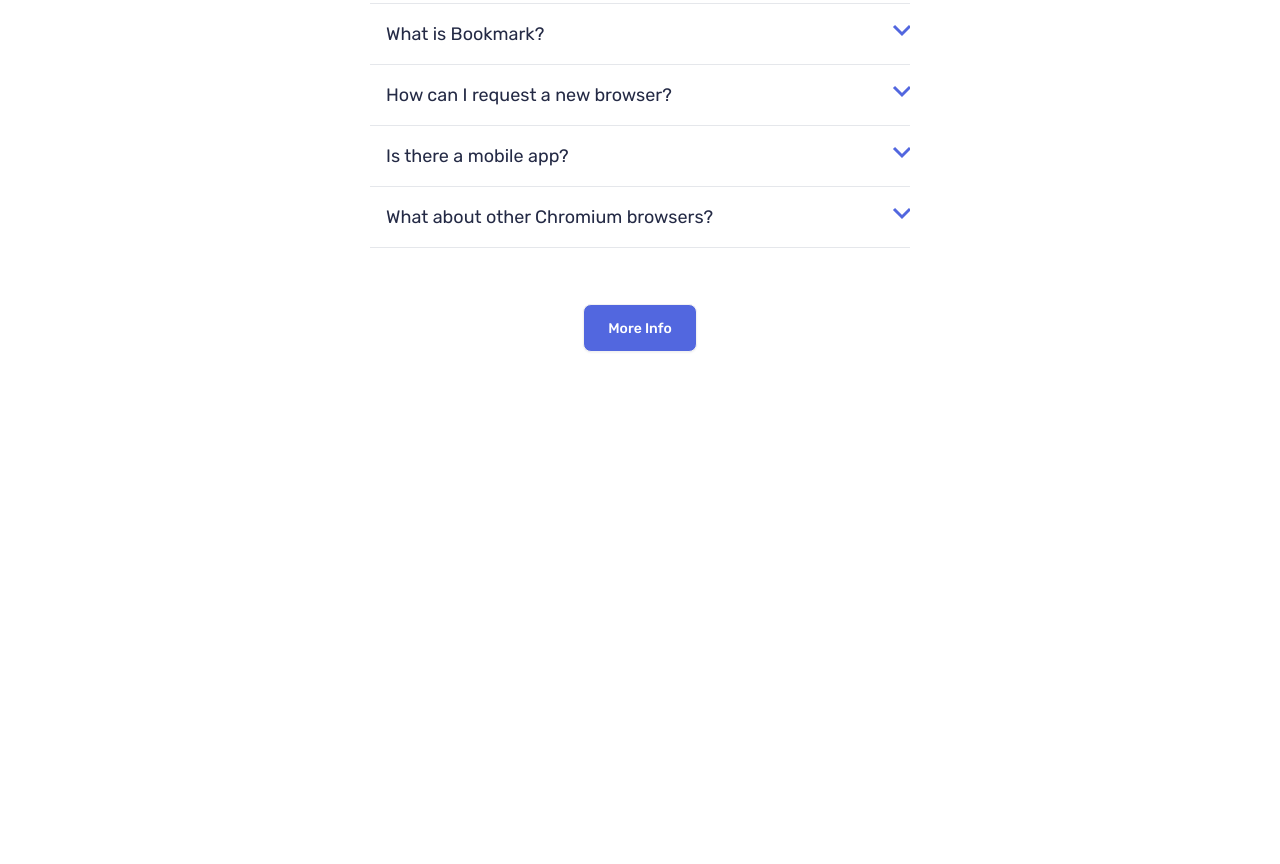
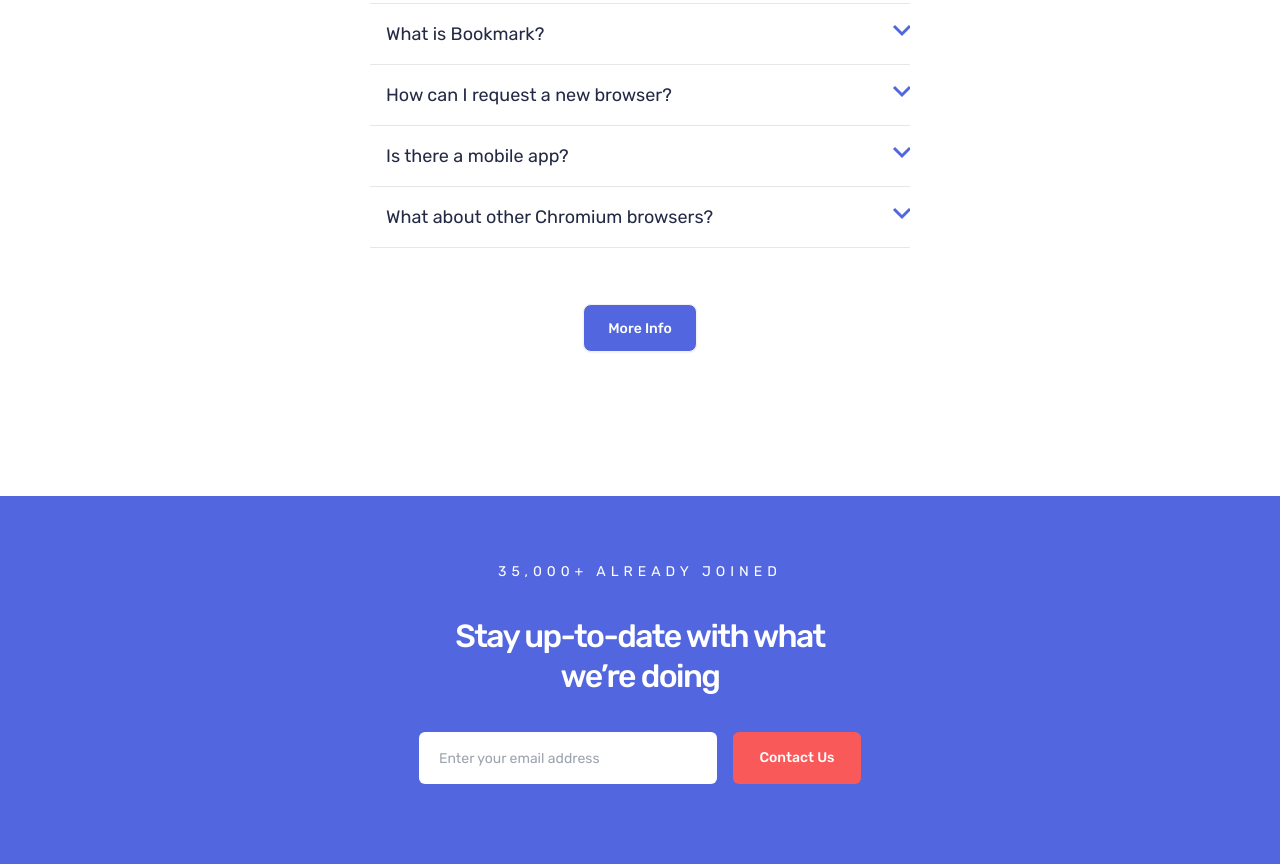
Before and after one commit to rahmatulloh19/bookmark, a website: page index.html in a window 1280 px wide. Shown: the part 2783-3647 px from the top of the page. Before the commit the page ends 3279 px from the top, so only its background shows below. Drawn offline with Linux system fonts and the light colour scheme.

Commit message:
complate article part of section

```diff
--- a/index.html
+++ b/index.html
@@ -420,6 +420,33 @@
 				</div>
 			</section>
 			<!-- FAQ section finished -->
+			<!-- Site article started -->
+			<article class="site-article bg-mainBgColor text-white text-center py-16 md:pt-14 md:pb-20">
+				<div class="container">
+					<span
+						class="site-article__info block text-xs md:text-sm leading-10 md:leading-10 tracking-[5px] md:mb-6"
+						>35,000+ ALREADY JOINED</span
+					>
+					<div
+						class="site-article__title-wrapper mb-8 md:mb-9 leading-7 md:leading-10 tracking-tighter text-2xl md:text-[32px] font-medium max-w-[442px] mx-auto">
+						<h2 class="site-article__title">Stay up-to-date with what we’re doing</h2>
+					</div>
+					<form
+						class="site-article__form max-w-[442px] flex flex-col rounded-md gap-4 mx-auto md:flex-row">
+						<input
+							class="site-article__input py-2.5 px-5 grow rounded-md outline-none text-mainColor placeholder:text-sm placeholder:leading-7 placeholder:tracking-\[0\.25px\]]"
+							type="text"
+							placeholder="Enter your email address"
+							aria-label="Enter your email address" />
+						<button
+							class="site-article__btn rounded-md md:max-w-[128px] w-full text-sm leading-7 border-2 border-transparent font-medium bg-buttonBgColor py-2.5 hover:bg-white hover:text-buttonBgColor hover:border-buttonBgColor hover:scale-95 transition-transform"
+							type="submit">
+							Contact Us
+						</button>
+					</form>
+				</div>
+			</article>
+			<!-- Site article finished -->
 		</main>
 		<!-- Site main end -->
 		<script src="./src/js/main.js"></script>
```
Also changed, not shown: src/css/main.css.
